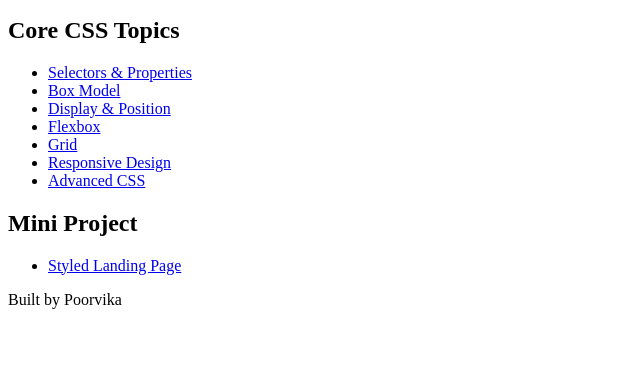
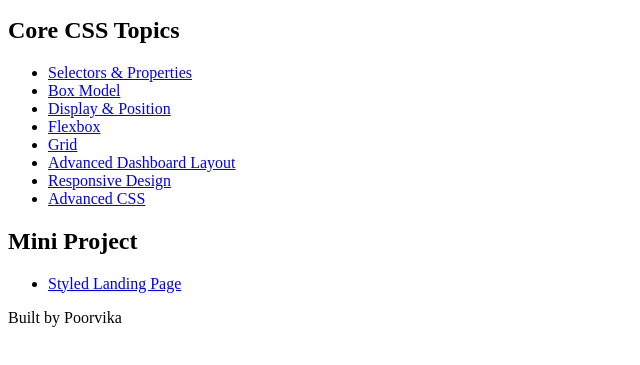
Before and after one commit to poorvika5102/css-complete-guide, a plain HTML site: page index.html in a window 1280 px wide. Shown: the part 101-466 px from the top of the page, without its empty margins (0-640 px from the left). Drawn offline with Linux system fonts and the light colour scheme.

Commit message:
Update index.html

```diff
--- a/index.html
+++ b/index.html
@@ -21,6 +21,7 @@
         <li><a href="02-box-model/02-display-position.html">Display & Position</a></li>
         <li><a href="03-layouts/01-flexbox.html">Flexbox</a></li>
         <li><a href="03-layouts/02-grid.html">Grid</a></li>
+        <li><a href="03-layouts/03-advanced-layout.html">Advanced Dashboard Layout</a></li>
         <li><a href="04-responsive/01-media-queries.html">Responsive Design</a></li>
         <li><a href="05-advanced/01-advanced-css.html">Advanced CSS</a></li>
       </ul>
```
